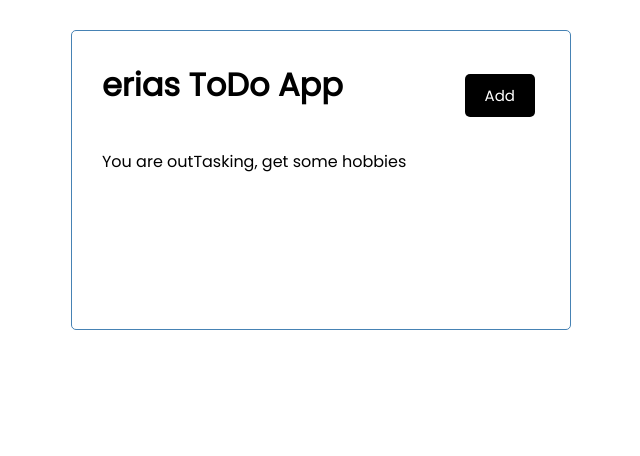
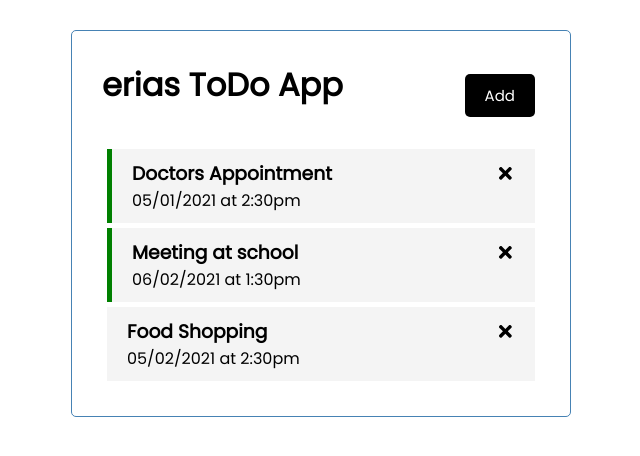
Before and after one commit to erias04/react-todo-app, a React (Create React App) app: page / in a window 1280 px wide. Shown: the top 456 px of the page, without its empty margins (319-959 px from the left). Built offline with nearby package versions, Linux system fonts and the light colour scheme; data requests are answered from the project's data file.

Commit message:
get tasks from server we have an async function with a wait for fetching Tasks and then set the Tasks to the recieved tasks

```diff
--- a/src/App.js
+++ b/src/App.js
@@ -9,15 +9,21 @@
   const [tasks, setTasks] = useState([])
 
   useEffect(() => {
-    const fetchTasks = async () => {
-      const res = await fetch('http://localhost:5000/tasks')
-      const data = await res.json()
-
-      console.log(data);
+    const getTasks = async () => {
+      const tasksFromServer = await fetchTasks()
+      setTasks(tasksFromServer)
     }
 
-    fetchTasks()
+    getTasks()
   }, [/*user*/])
+
+  // Fetch tasks
+  const fetchTasks = async () => {
+    const res = await fetch('http://localhost:5000/tasks')
+    const data = await res.json()
+
+    return data
+  }
 
   // Delete Task
   const deleteTask = (id) => {
```
